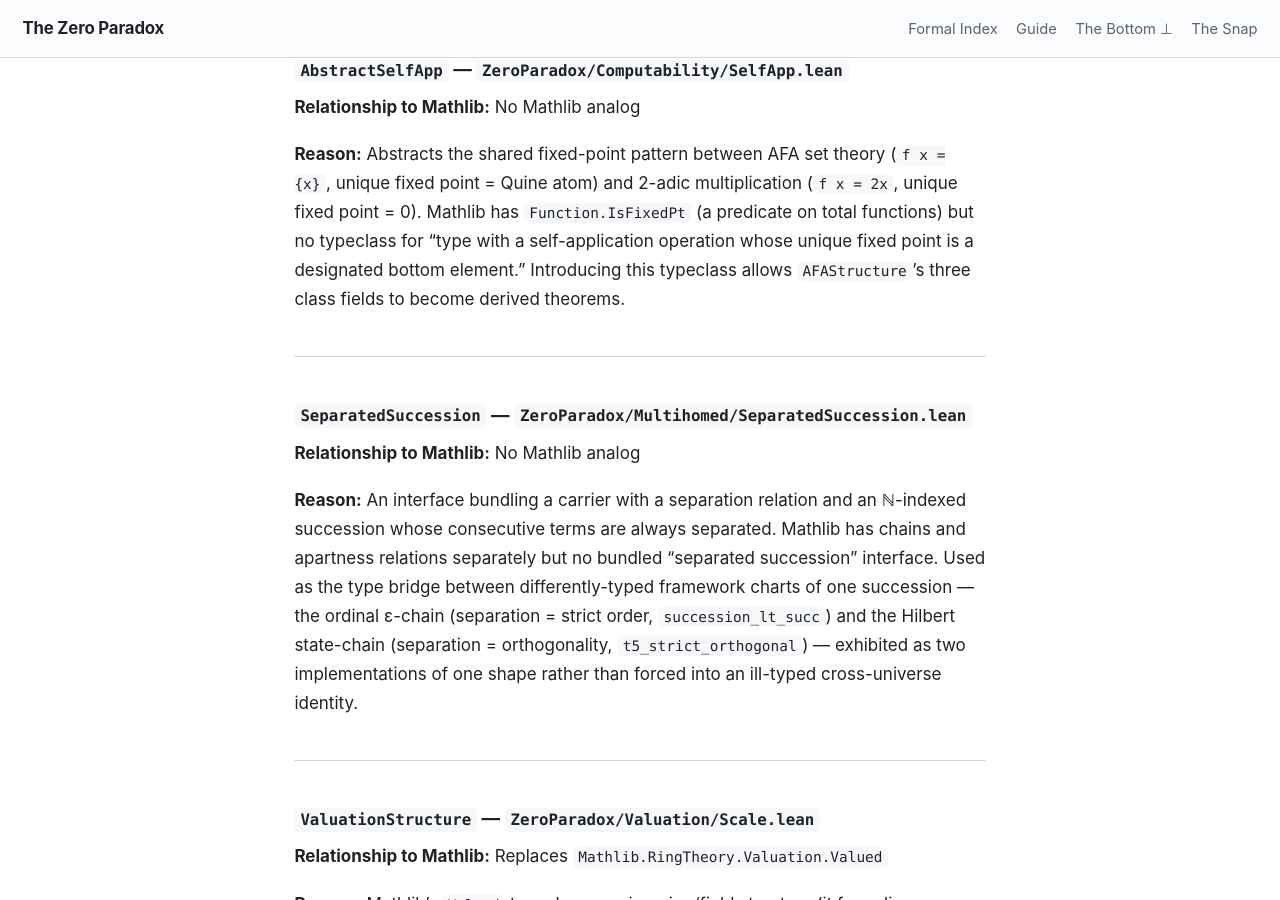
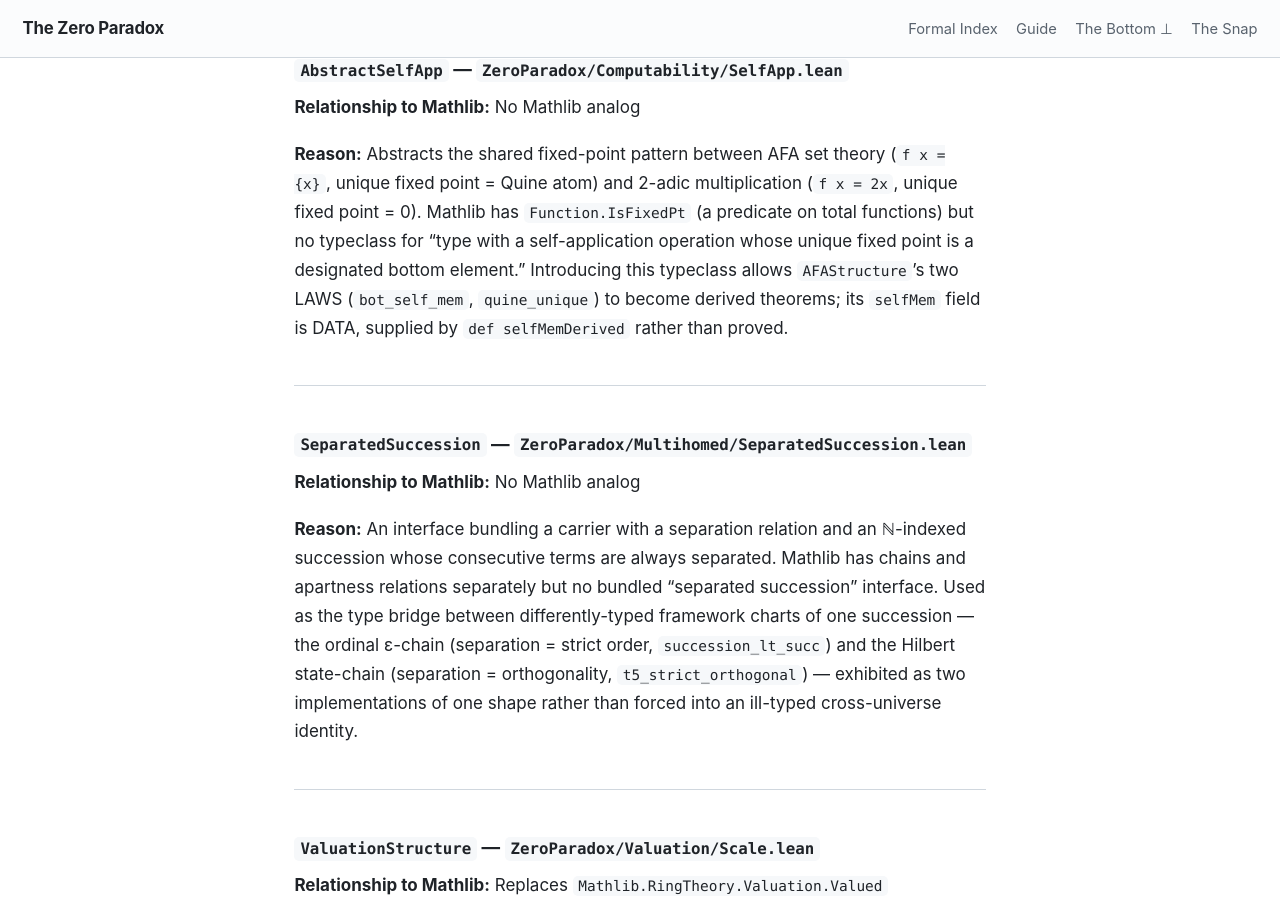
Before and after one commit to timbrigham/ZeroParadox, a Jekyll site: the page built from LEAN_CUSTOM_REGISTRY.md, in a window 1280 px wide and 900 px high, scrolled down 1221 px. Built offline with Jekyll 4.4.1, drawn with Linux system fonts in a browser that asks for light colours; our own code applies the rules of GitHub Pages for plain Markdown files.

Commit message:
AFAStructure has three fields and two become theorems, at four of six sites
The corpus asserted both readings at once. Two of the three fields are laws
discharged by theorems; selfMem is data, supplied by a definition rather than
proved. SelfApp already said so explicitly and recorded that the slip had
propagated verbatim into ZP-J and its companion, where it cost a gate round to
catch. Six other sites still carried the false version.

The identifier sweep is what found them. The editorial gate named three; grepping
the field names rather than the wording returned six, and three of the new ones
were in the two files that matter most. That is the rule's own cost line
happening again, and it is the second time today that searching names rather than
claims returned more than the claim search did.

The worst of them is that SelfApp contradicts its own correction. Its module
header and its section-two title both state the false version, eighty lines above
the warning that says it is false and explains how it spread. R-COREOBJ sends
every writer to the Lean first, so the header is the first thing read. That is
why this family survived four sweeps: each fix corrected the prose downstream
while the source kept reseeding it.

Four sites are corrected here. The section-two title in SelfApp, the section-three
header in OntBridge, the section-four header and the derivation chain line in
Scale, and the custom registry entry.

Two are not, and the reason is structural rather than editorial. The module
headers of SelfApp and Scale sit inside prose blocks that the baseline
grandfathers, and the baseline keys those blocks by a hash of their content. Any
edit re-keys the entry, so the block reports as a new oversized site and the
commit is refused. Correcting a false sentence inside grandfathered debt is
blocked precisely because the debt is still there, and shortening does not help
because the hash moves either way. The sanctioned route is to move the block to a
ride-along first, which dissolves the cap rather than moving it, and that move
must be byte-identical to stay review-free. So it is a separate piece of work in
the right order, not something to fuse with this. Recorded as PRS-12, with the
two remaining sites named.

```diff
--- a/LEAN_CUSTOM_REGISTRY.md
+++ b/LEAN_CUSTOM_REGISTRY.md
@@ -32,7 +32,7 @@ grep -rn "\[ZP-CUSTOM\]" ZeroParadox/ --include="*.lean"
 
 **Relationship to Mathlib:** No Mathlib analog
 
-**Reason:** Abstracts the shared fixed-point pattern between AFA set theory (`f x = {x}`, unique fixed point = Quine atom) and 2-adic multiplication (`f x = 2x`, unique fixed point = 0). Mathlib has `Function.IsFixedPt` (a predicate on total functions) but no typeclass for "type with a self-application operation whose unique fixed point is a designated bottom element." Introducing this typeclass allows `AFAStructure`'s three class fields to become derived theorems.
+**Reason:** Abstracts the shared fixed-point pattern between AFA set theory (`f x = {x}`, unique fixed point = Quine atom) and 2-adic multiplication (`f x = 2x`, unique fixed point = 0). Mathlib has `Function.IsFixedPt` (a predicate on total functions) but no typeclass for "type with a self-application operation whose unique fixed point is a designated bottom element." Introducing this typeclass allows `AFAStructure`'s two LAWS (`bot_self_mem`, `quine_unique`) to become derived theorems; its `selfMem` field is DATA, supplied by `def selfMemDerived` rather than proved.
 
 ---
 
```
Also changed, not shown: 3 other files.
